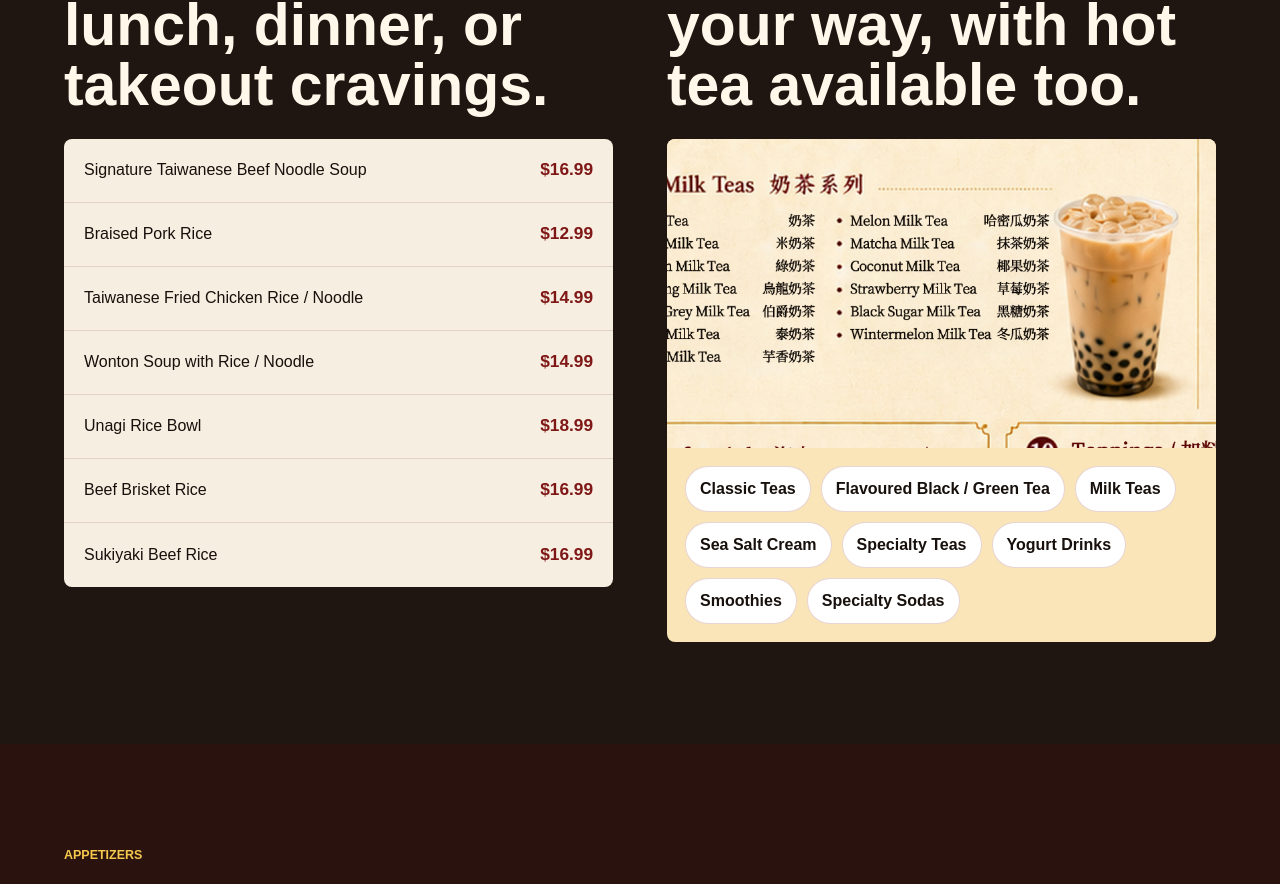
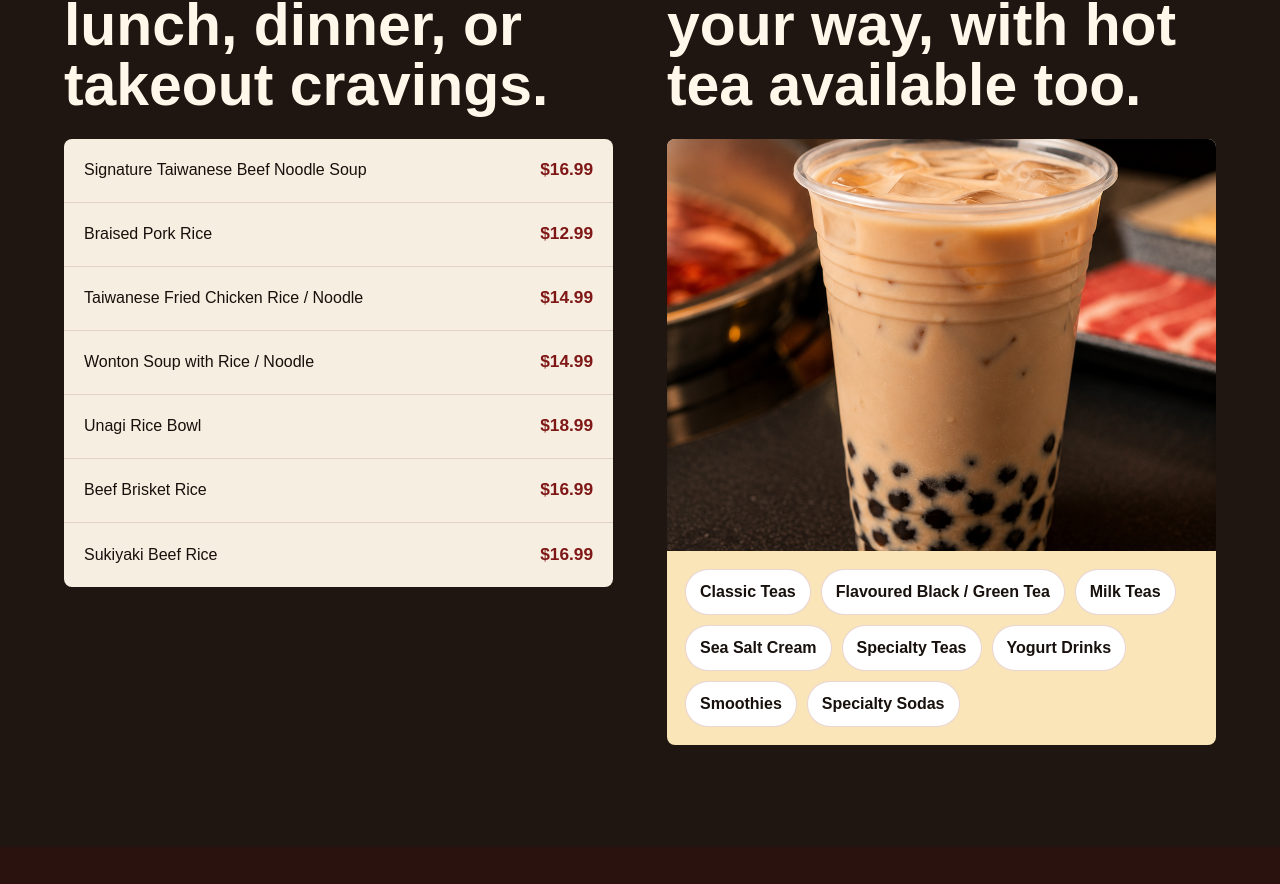
Before and after one commit to RickyLei7/HotPot, a Next.js app: page / in a window 1280 px wide. Shown: the part 4410-5294 px from the top of the page. Built offline with nearby package versions, Linux system fonts and the light colour scheme.

Commit message:
Use milk tea photo for drinks section

```diff
--- a/app/globals.css
+++ b/app/globals.css
@@ -482,9 +482,9 @@ h3 {
 }
 
 .drink-panel img {
-  aspect-ratio: 16 / 9;
+  aspect-ratio: 4 / 3;
   object-fit: cover;
-  object-position: right center;
+  object-position: center 58%;
   width: 100%;
 }
 
--- a/app/page.tsx
+++ b/app/page.tsx
@@ -233,7 +233,7 @@ export default function Home() {
             <h2>Sweetness and ice your way, with hot tea available too.</h2>
           </div>
           <div className="drink-panel">
-            <img src="/assets/milk-tea-menu.png" alt="Pearl milk tea menu" />
+            <img src="/assets/milk-tea-photo.png" alt="Pearl milk tea" />
             <div>
               {drinks.map((drink) => (
                 <span key={drink}>{drink}</span>
--- a/public/index.html
+++ b/public/index.html
@@ -144,7 +144,7 @@
             <h2>Sweetness and ice your way, with hot tea available too.</h2>
           </div>
           <div class="drink-panel">
-            <img src="assets/milk-tea-menu.png" alt="Pearl milk tea menu" />
+            <img src="assets/milk-tea-photo.png" alt="Pearl milk tea" />
             <div>
               <span>Classic Teas</span><span>Flavoured Black / Green Tea</span>
               <span>Milk Teas</span><span>Sea Salt Cream</span><span>Specialty Teas</span>
--- a/public/site.css
+++ b/public/site.css
@@ -268,7 +268,7 @@ h3 { font-size: 1.08rem; margin-bottom: 10px; }
 .price-list div:last-child { border-bottom: 0; }
 .price-list strong { color: var(--red); font-size: 1.08rem; }
 .drink-panel { background: var(--paper-soft); border-radius: 8px; color: var(--ink); overflow: hidden; }
-.drink-panel img { aspect-ratio: 16 / 9; object-fit: cover; object-position: right center; width: 100%; }
+.drink-panel img { aspect-ratio: 4 / 3; object-fit: cover; object-position: center 58%; width: 100%; }
 .drink-panel div { display: flex; flex-wrap: wrap; gap: 10px; padding: 18px; }
 .snacks-section { background: #2a130f; }
 .signature-snack {
```
Also changed, not shown: public/assets/milk-tea-photo.png (added).
